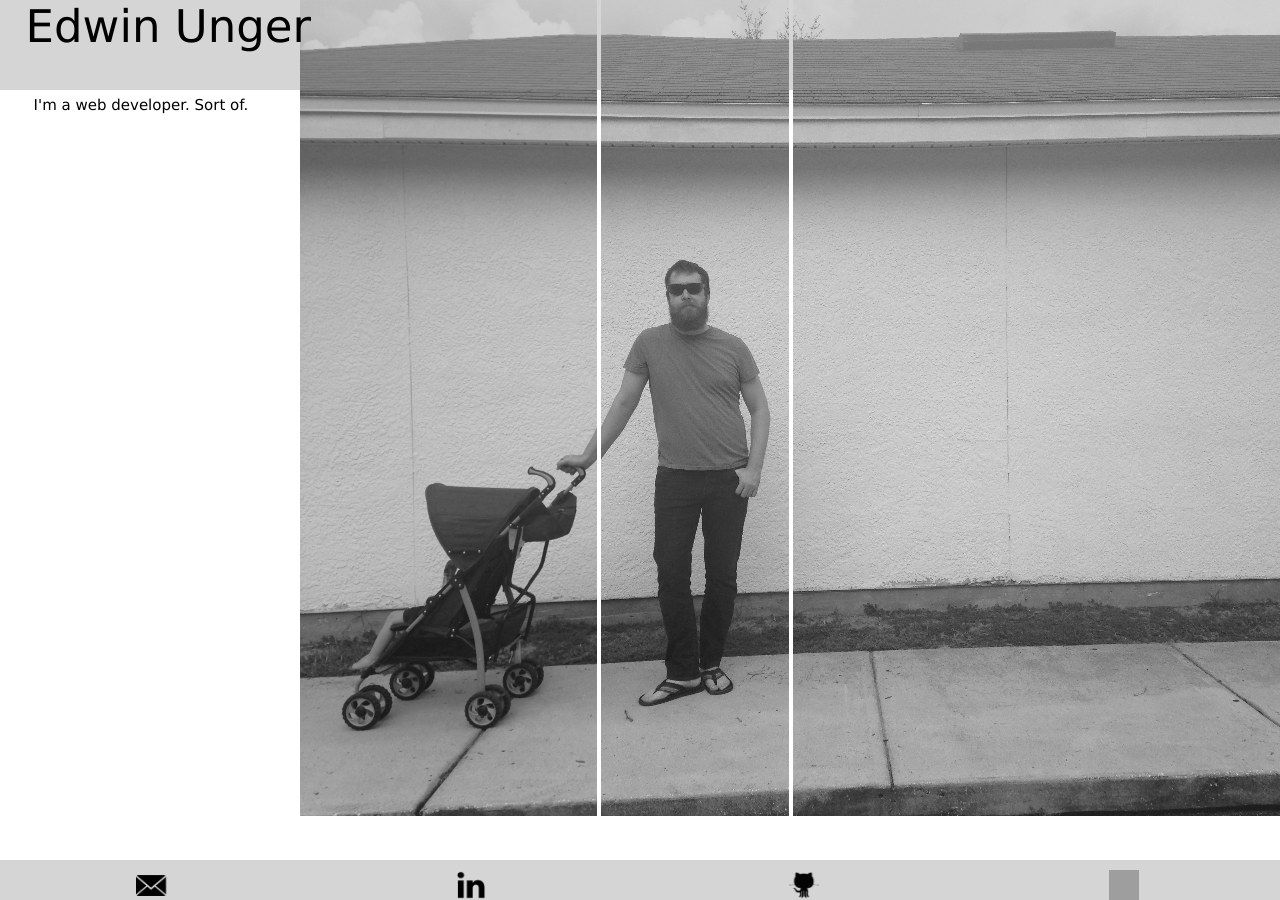
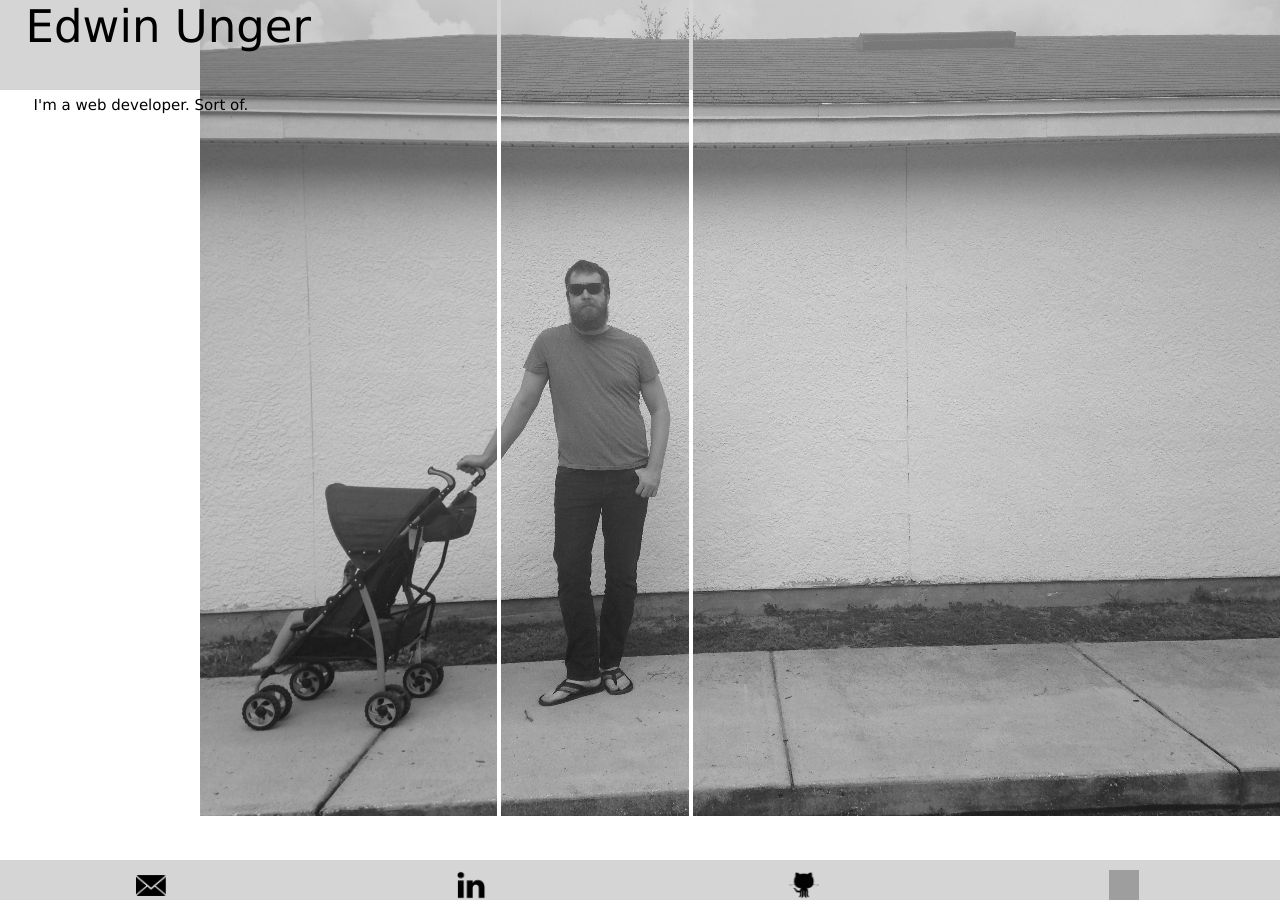
Before and after one commit to edwinunger/edwinunger.github.io, a Jekyll site: the page index.html, which Jekyll copies as it is, in a window 1280 px wide. Built offline with Jekyll 4.4.1, drawn with Linux system fonts in a browser that asks for light colours; grey boxes are pictures that could not be loaded.

Commit message:
image adjust

```diff
--- a/stylesheets/default.css
+++ b/stylesheets/default.css
@@ -40,7 +40,7 @@
   left: 0%;
   z-index: -1;
   right: 0%;
-  margin-left: 300px;
+  margin-left: 200px;
   background-repeat:no-repeat;
   background-size:cover;
 }
```
